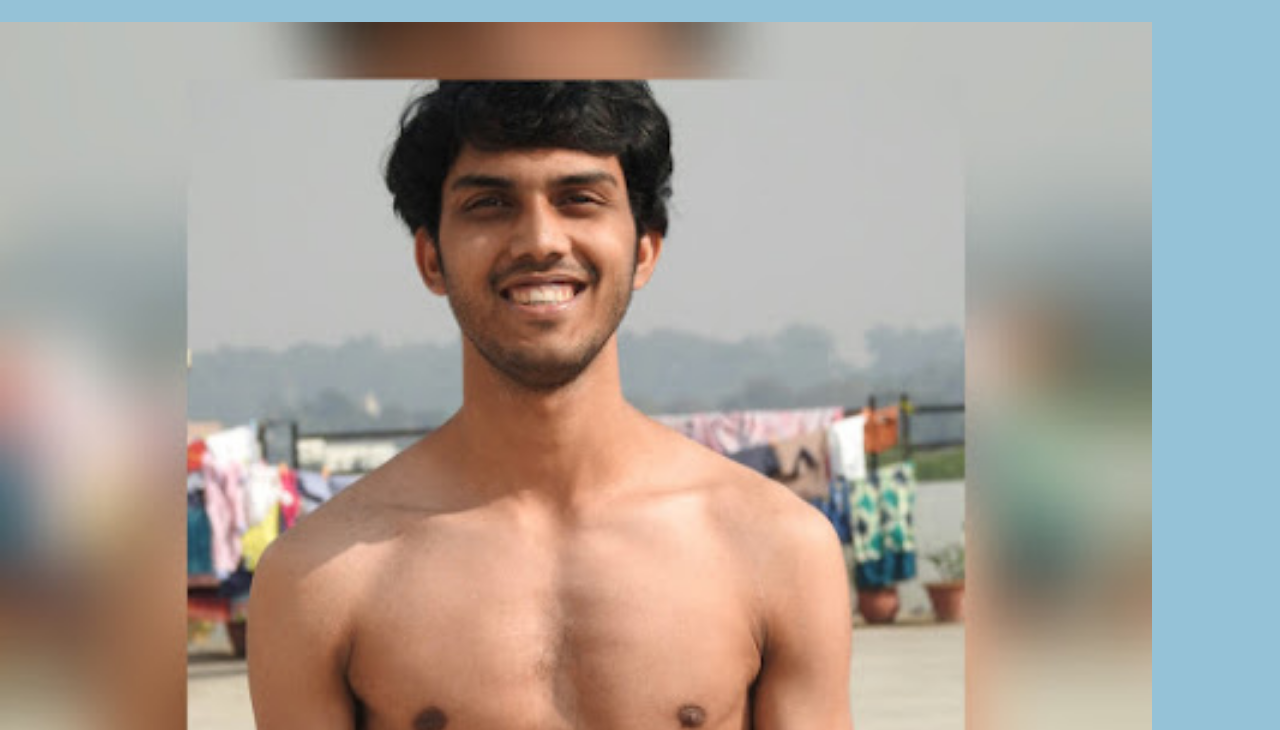
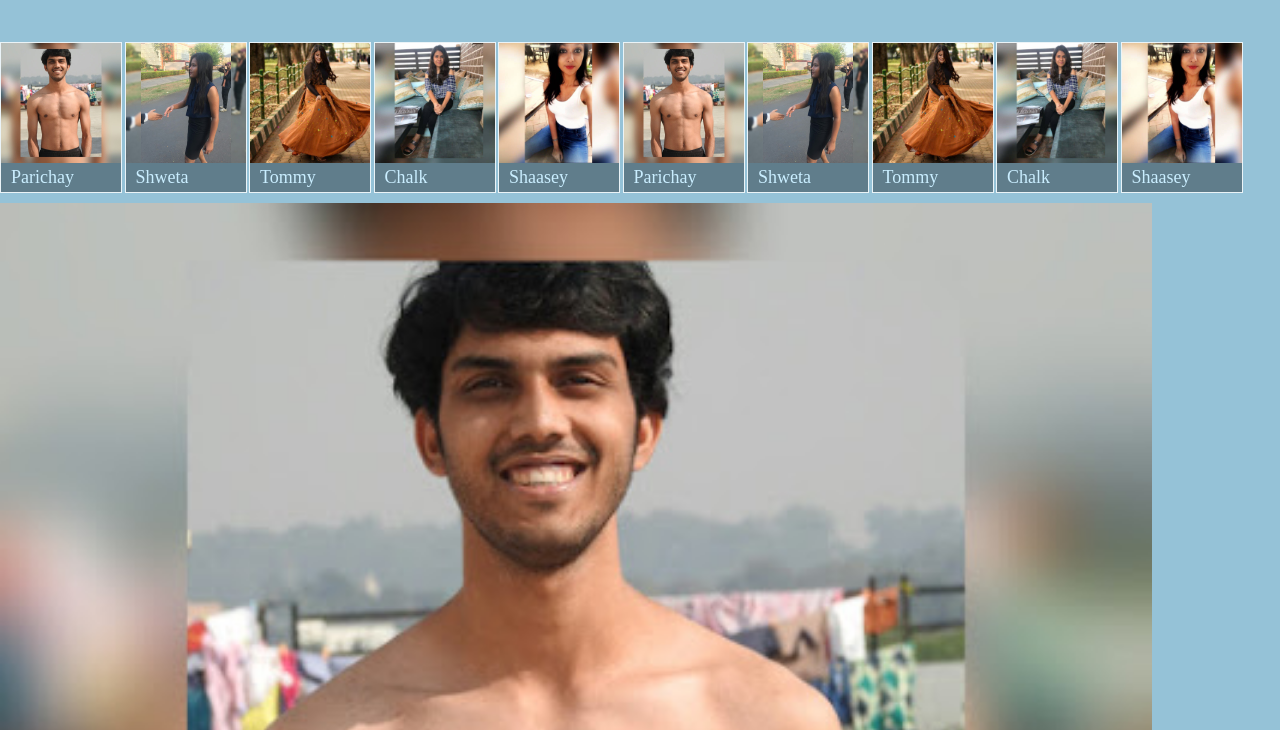
Before and after one commit to baymac/Football-Gallery, a plain HTML site: page index.html in a window 1280 px wide. Shown: the part 70-800 px from the top of the page. Drawn offline with nearby package versions, Linux system fonts and the light colour scheme.

```diff
--- a/stylesheets/styles.css
+++ b/stylesheets/styles.css
@@ -10,9 +10,6 @@
   text-decoration: none;
 }
 
-.main-header {
-  flex: 0 1 auto;
-}
 
 html, body {
   height: 100%;
@@ -25,11 +22,6 @@
   text-transform: uppercase;
 }
 
-.main-content {
-  display: flex;
-  flex: 1 1 auto;
-  flex-direction: column;
-}
 
 .thumbnail-image {
   display: block;
@@ -48,10 +40,7 @@
 }
 
 .thumbnail-list {
-  display: flex;
-  flex: 0 1 auto;
   list-style: none;
-  order: 2;
   overflow-x: auto;
   padding: 0;
   white-space: nowrap;
@@ -69,7 +58,3 @@
 .detail-image {
   width: 90%;
 }
-
-.detail-image-container {
-  flex: 1 1 auto;
-}
```
